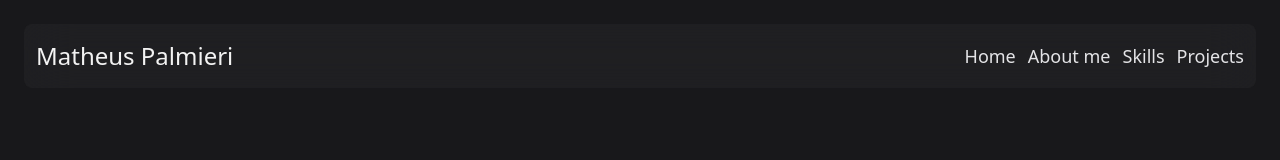
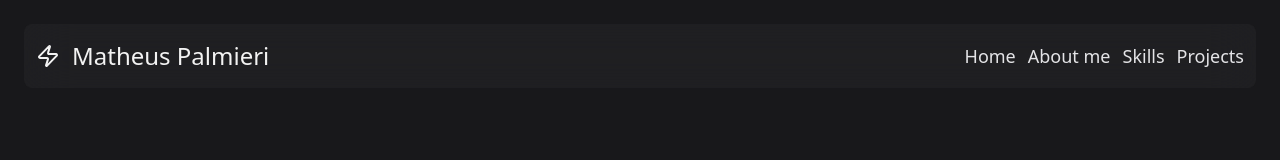
Before and after one commit to MatheusPalmieri/portfolio, a React (Vite) app: page / in a window 1280 px wide. Shown: the top 160 px of the page. Built offline with nearby package versions, Linux system fonts and the light colour scheme.

Commit message:
feat: zap in navbar

```diff
--- a/src/components/Navbar/index.tsx
+++ b/src/components/Navbar/index.tsx
@@ -1,5 +1,6 @@
 import { useNavigate } from "react-router-dom";
 import { NavbarLink } from "./Link";
+import { Zap } from "lucide-react";
 
 export const Navbar = () => {
   const navigate = useNavigate();
@@ -13,12 +14,12 @@ export const Navbar = () => {
       "
       >
         <h1
-          className="text-2xl font-medium cursor-pointer"
+          className="text-2xl font-medium cursor-pointer flex items-center gap-3"
           onClick={() => {
             navigate("/");
           }}
         >
-          Matheus Palmieri
+          <Zap /> Matheus Palmieri
         </h1>
 
         <ul className="flex gap-3">
```
